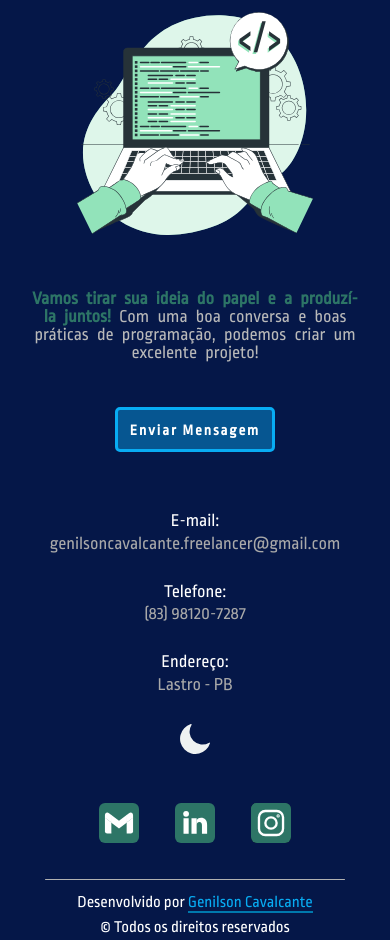
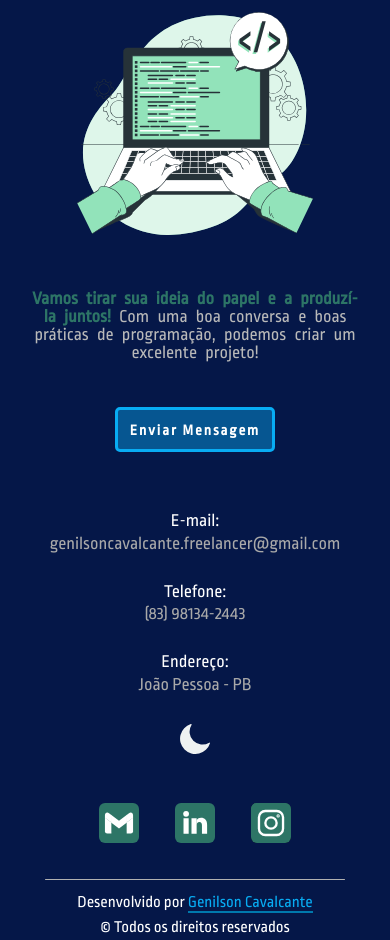
Before and after one commit to genilsoncavalcante/genilsoncavalcante.github.io, a plain HTML site: page mobile.html in a window 390 px wide. Shown: the part 6172-7112 px from the top of the page. Drawn offline with Linux system fonts and the light colour scheme.

Commit message:
Update mobile.html
atualização de endereço

```diff
--- a/mobile.html
+++ b/mobile.html
@@ -420,13 +420,13 @@
             <div class="footer__telefone">
                 <strong>Telefone:</strong>
                 <a href="tel:+5583981207287" target="_blank">
-                    (83) 98120-7287
+                    (83) 98134-2443
                 </a>
             </div>
             <div class="footer__endereco">
                 <strong>Endereço:</strong>
                 <a href="https://goo.gl/maps/KCj5TUAecDYx3Noa9" target="_blank">
-                    Lastro - PB
+                    João Pessoa - PB
                 </a>
             </div>
         </section>
```
